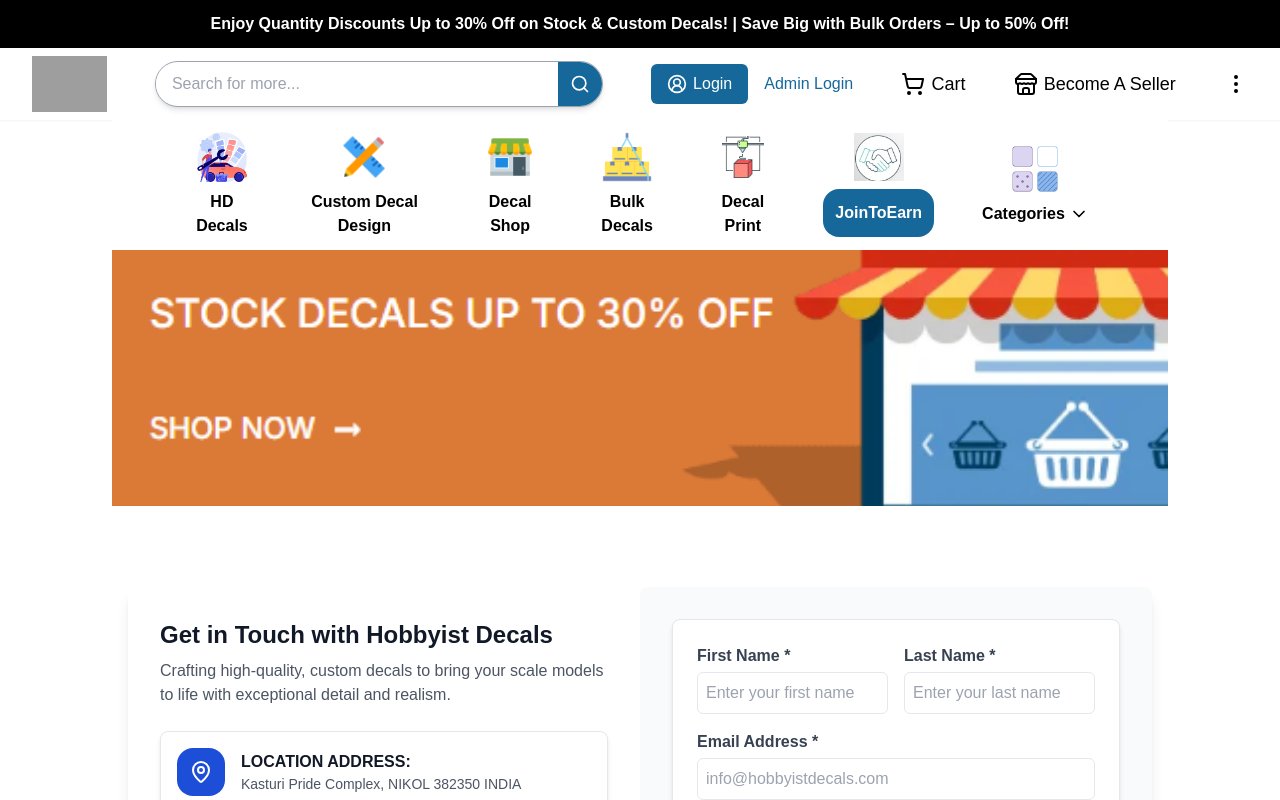
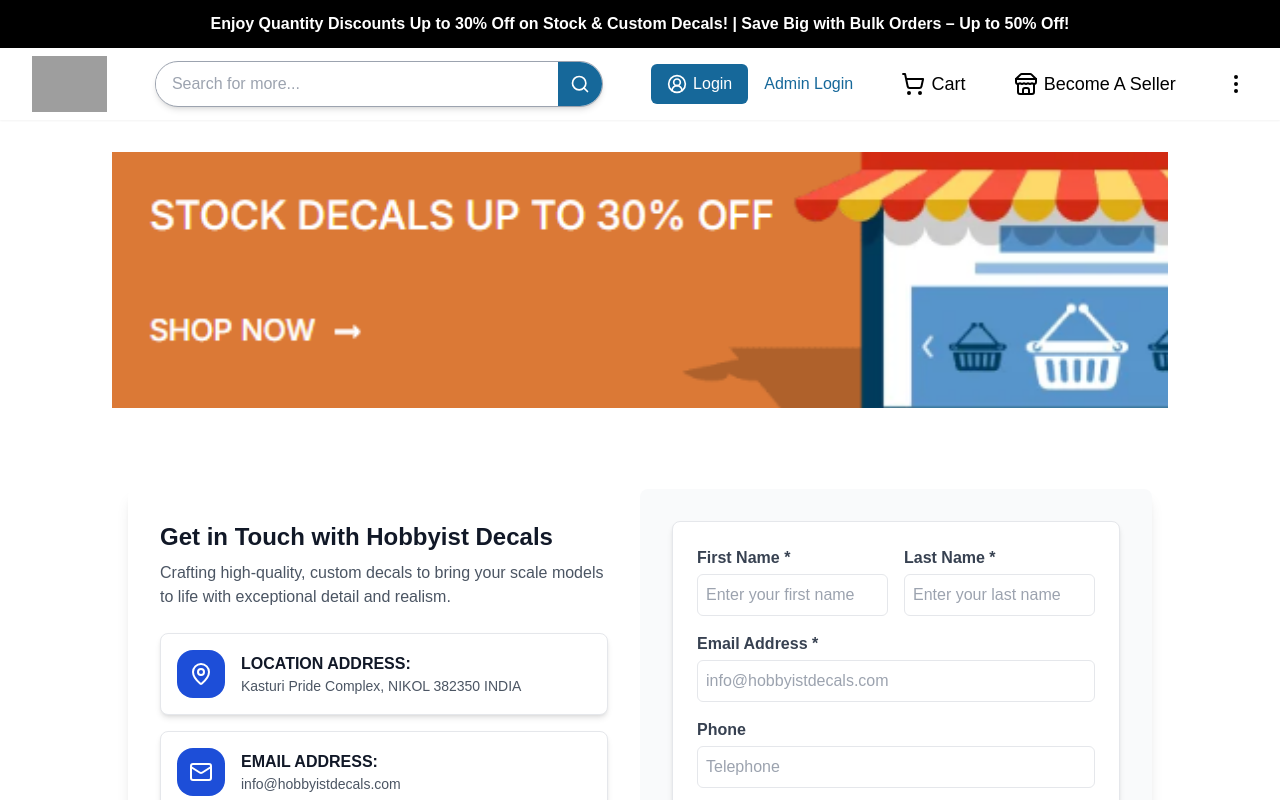
Before and after one commit to Decal-project/HobbyistDecals-Demo-master, a Next.js app: page /contact-us in a window 1280 px wide. Shown: the top 800 px of the page. Built offline with nearby package versions, Linux system fonts and the light colour scheme; grey boxes are pictures that could not be loaded.

Commit message:
main changes

```diff
--- a/src/app/(main)/contact-us/page.tsx
+++ b/src/app/(main)/contact-us/page.tsx
@@ -1,14 +1,10 @@
 import React from "react";
 import { Mail, MapPin } from "lucide-react";
-import BrowsePanel from "@/components/global/browse-panel";
 
 const Contact = () => {
   return (
     <div>
-    <div className="w-full">
-            <BrowsePanel />
-          </div>
-    <div className="bg-white-100 min-h-screen">
+        <div className="bg-white-100 min-h-screen mt-8">
             {/* Banner Image - Ensuring it's Above Everything */}
             <div className="w-full">
                 <img
```
Lines whose indentation alone changed are shown as unchanged.
